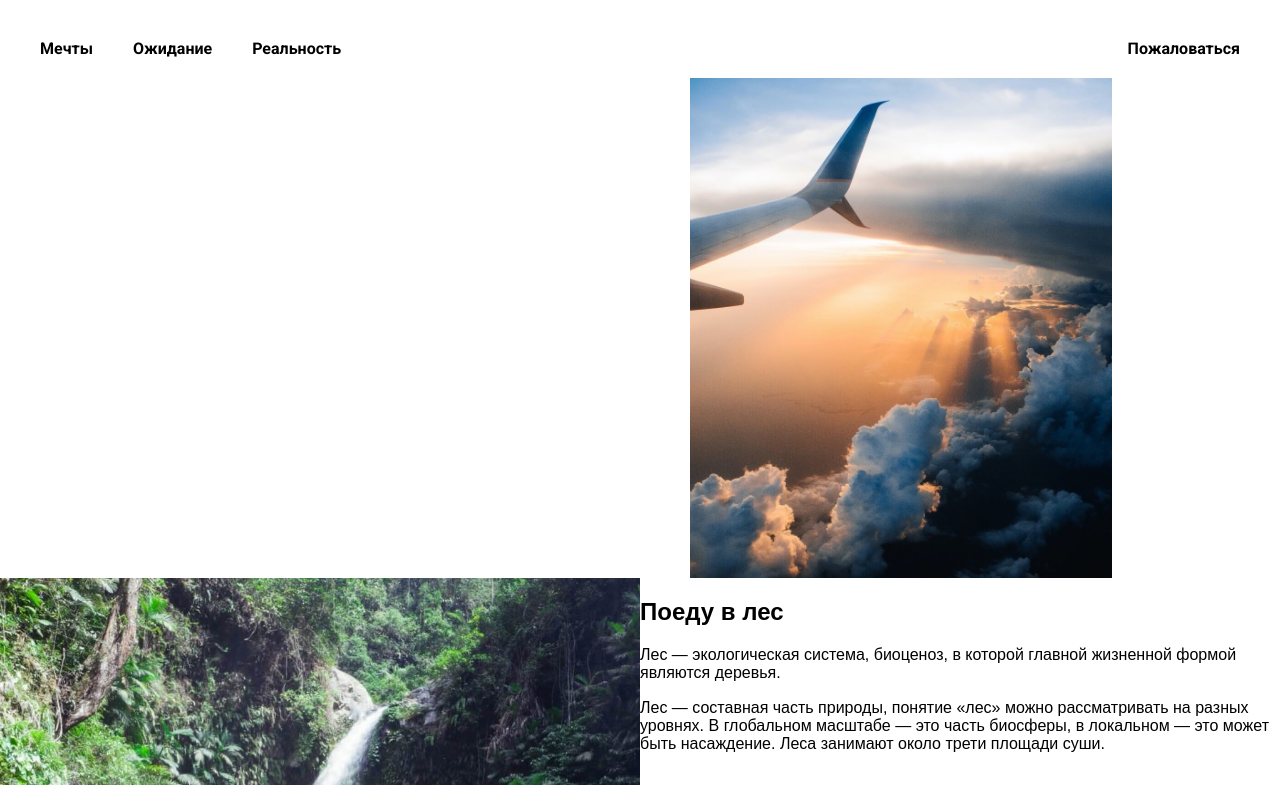
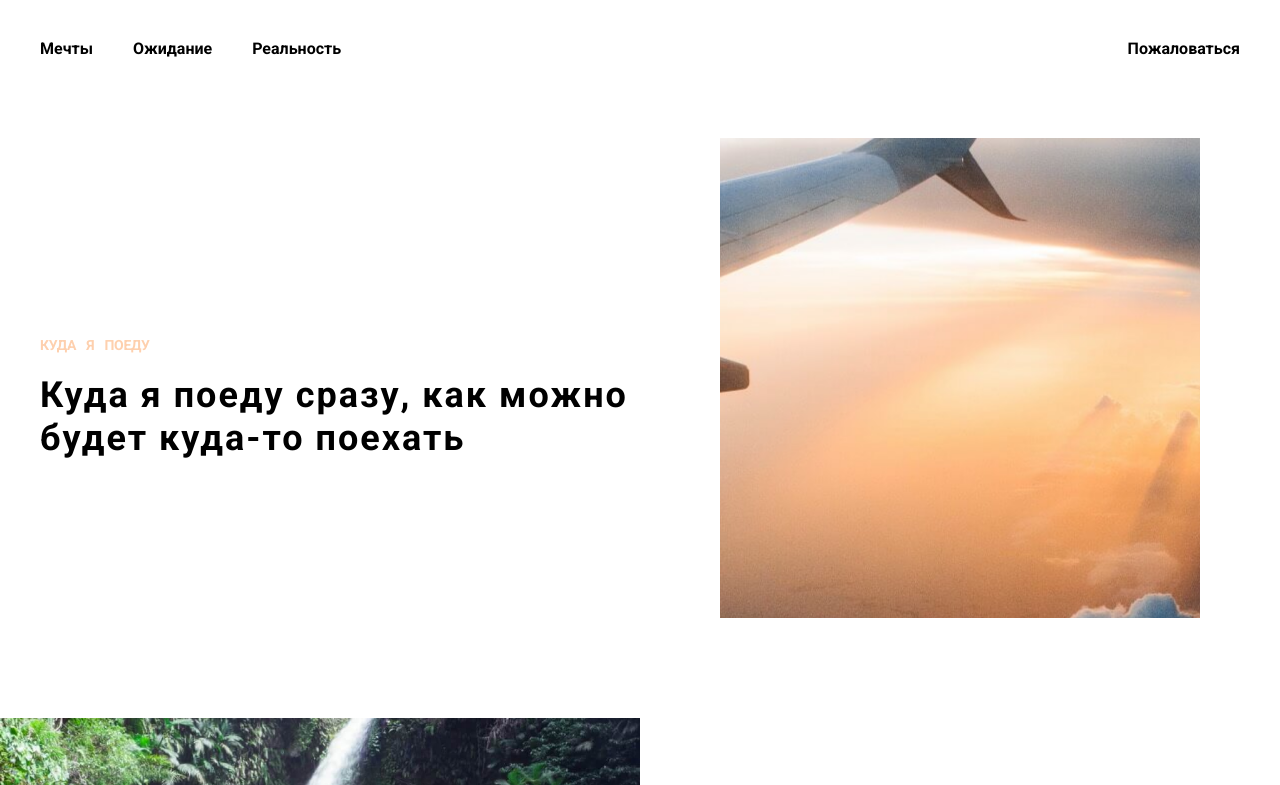
Before and after one commit to Ivan1Vasilyev/team-event, a plain HTML site: page index.html in a window 1280 px wide. Shown: the top 785 px of the page. Drawn offline with Linux system fonts and the light colour scheme; files whose address does not match are found by name.

Commit message:
v2 header footer intro И немного Plans

```diff
--- /dev/null
+++ b/blocks/footer/__image/footer__image.css
@@ -0,0 +1,9 @@
+.footer__image {
+    min-height: 500px;
+    background-color: rgb(254, 208, 174);
+    width: 100%;
+    box-sizing: border-box;
+    display: flex;
+    justify-content: center;
+    align-items: center;
+}
--- /dev/null
+++ b/blocks/footer/__text/footer__text.css
@@ -0,0 +1,9 @@
+.footer__text {
+    font-family: 'Roboto', sans-serif;
+    font-size: 42px;
+    font-weight: 700;
+    line-height: 1.2;
+    letter-spacing: 1px;
+    margin: 0;
+    padding: 0;
+}
--- a/blocks/header/header.css
+++ b/blocks/header/header.css
@@ -1,12 +1,11 @@
 .header {
     display: flex;
-    width:100%;
+    width: 100%;
     box-sizing: border-box;
     flex-direction: row;
     justify-content: space-between;
     padding: 40px 40px 20px;
     align-items: flex-end;
     margin: 0;
-
     font-family: 'Roboto', sans-serif;
 }
--- /dev/null
+++ b/blocks/intro/__image-div/intro__image-div.css
@@ -0,0 +1,8 @@
+.intro__image-div {
+    width: 50%;
+    height: 100%;
+    padding: 60px 80px 100px;
+    box-sizing: border-box;
+    margin: 0;
+
+}
--- a/blocks/intro/__pic/intro__pic.css
+++ b/blocks/intro/__pic/intro__pic.css
@@ -1,6 +1,8 @@
 .intro__pic {
-    max-width:500px;
-    max-height: 500px;
-    object-fit: contain;
-
+    object-fit: cover;
+    background-position: top 40% left 20%;
+    width: 100%;
+    padding-bottom: 100%;
+    background-image: url(../../../images/intro-image.jpeg);
+    background-repeat: no-repeat;
 }
--- a/blocks/intro/__subtitle/intro__subtitle.css
+++ b/blocks/intro/__subtitle/intro__subtitle.css
@@ -0,0 +1,13 @@
+.intro__subtitle {
+    font-family: 'Roboto', sans-serif;
+    font-size: 14px;
+    text-transform: uppercase;
+    font-weight: 700;
+    line-height: 1.2;
+    letter-spacing: -.3px;
+    margin: 0;
+    padding: 0 0 20px 40px;
+    text-align: left;
+    color: rgb(254, 208, 174);
+    word-spacing: 7px;
+}
--- /dev/null
+++ b/blocks/intro/__text/intro__text.css
@@ -0,0 +1,7 @@
+.intro__text {
+    width: 50%;
+    display: flex;
+    justify-content: center;
+    align-items: flex-start;
+    flex-direction: column;
+}
--- a/blocks/intro/__title/intro__title.css
+++ b/blocks/intro/__title/intro__title.css
@@ -0,0 +1,10 @@
+.intro__title {
+    font-family: 'Roboto', sans-serif;
+    font-size: 36px;
+    font-weight: 700;
+    line-height: 1.2;
+    letter-spacing: 2px;
+    margin: 0;
+    padding: 0 0 0 40px;
+    text-align: left;
+}
--- a/blocks/intro/intro.css
+++ b/blocks/intro/intro.css
@@ -1,6 +1,6 @@
 .intro {
-    display: grid;
-    grid-template-columns: 1fr 1fr;
-    grid-template-rows: auto;
-    column-gap: 100px;
+    display: flex;
+    justify-content: space-between;
+    flex-direction: row;
+    height: 100%;
 }
--- a/blocks/plans/__image/plans__image.css
+++ b/blocks/plans/__image/plans__image.css
@@ -1,4 +1,5 @@
 .plans__image {
   width: 100%;
   object-fit: cover;
+  height: 500px;
 }
--- a/blocks/plans/__text/plans__text.css
+++ b/blocks/plans/__text/plans__text.css
@@ -1 +1,4 @@
-.plans__text {}
+.plans__text {
+    padding: 50px 0 0 50px;
+    margin: 0;
+}
--- a/blocks/plans/plans.css
+++ b/blocks/plans/plans.css
@@ -1,9 +1,10 @@
 .plans {
   border-color: #f2f2f2;
   display: grid;
-  grid-template: repeat(3, 400px)/repeat(2, 1fr);
+  grid-template: repeat(3, 1fr)/repeat(2, 1fr);
   grid-template-areas:
     "image-forest text-forest"
     "text-mountains image-mountains"
     "image-sea text-sea";
+    font-family: 'Roboto', sans-serif;
 }
--- a/index.html
+++ b/index.html
@@ -22,11 +22,13 @@
   </header>
   <main class="content">
     <section class="intro">
-      <div>
-        <p class="intro__subtitle"></p>
-        <h1 class="intro__title"></h1>
+      <div class="intro__text">
+        <p class="intro__subtitle">Куда я поеду</p>
+        <h1 class="intro__title">Куда я поеду сразу, как можно будет куда-то поехать</h1>
       </div>
-      <img src="./images/intro-image.jpeg" alt="фото крыла самолета" class="intro__pic">
+      <div class="intro__image-div">
+        <div class="intro__pic"></div>
+      </div>
     </section>
     <section class="plans">
       <img src="./images/plans-forest.jpeg" alt="Водопад" class="plans__image plans__image_place_forest">
@@ -58,7 +60,11 @@
     </section>
     <section class="quotes"></section>
   </main>
-  <footer class="footer"></footer>
+  <footer class="footer">
+    <div class="footer__image">
+      <p class="footer__text">&copy; 2022</p>
+    </div>
+  </footer>
 </body>
 
 </html>
--- a/pages/index.css
+++ b/pages/index.css
@@ -5,6 +5,8 @@
 
 @import url(../blocks/content/content.css);
 @import url(../blocks/footer/footer.css);
+@import url(../blocks/footer/__image/footer__image.css);
+@import url(../blocks/footer/__text/footer__text.css);
 @import url(../blocks/header/header.css);
 @import url(../blocks/header/__link/header__link.css);
 @import url(../blocks/header/__links/header__links.css);
@@ -12,6 +14,8 @@
 @import url(../blocks/intro/__pic/intro__pic.css);
 @import url(../blocks/intro/__subtitle/intro__subtitle.css);
 @import url(../blocks/intro/__title/intro__title.css);
+@import url(../blocks/intro/__text/intro__text.css);
+@import url(../blocks/intro/__image-div/intro__image-div.css);
 @import url(../blocks/plans/plans.css);
 @import url(../blocks/plans/__image/plans__image.css);
 @import url(../blocks/plans/__image/_place/plans__image_place_forest.css);
```
